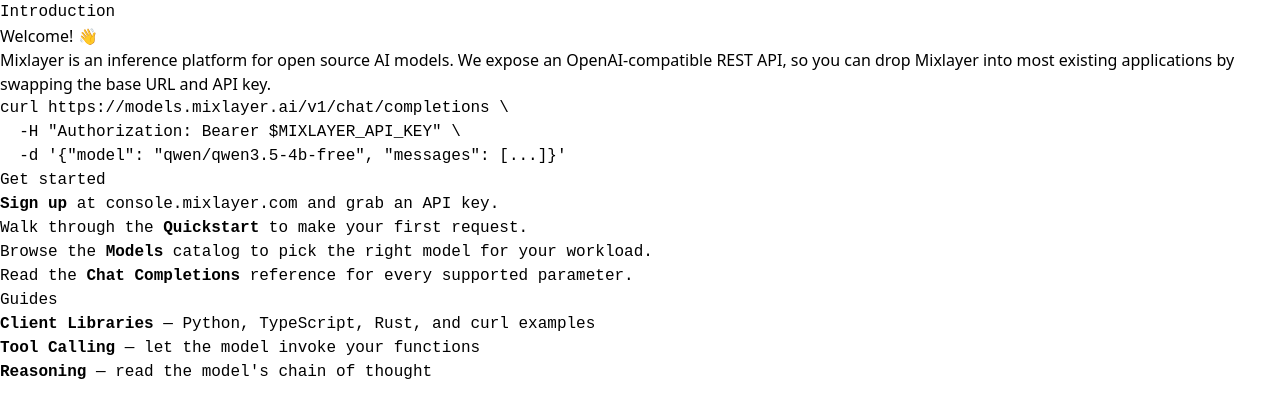
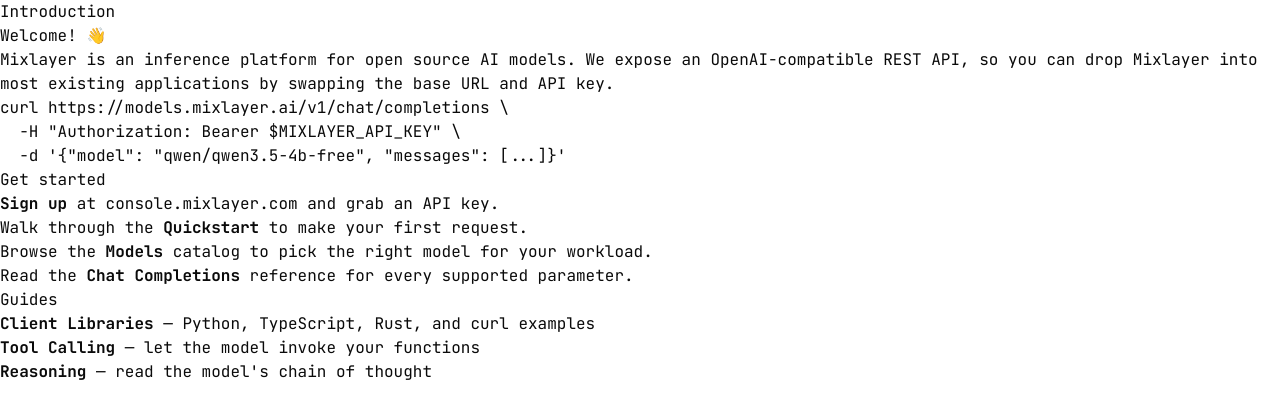
Before and after one commit to mixlayer/mixlayer-docs, a Next.js app: page / in a window 1280 px wide. Shown: the top 418 px of the page. Built offline with nearby package versions, Linux system fonts and the light colour scheme.

Commit message:
align fonts + styles to mixlayer console style

```diff
--- a/styles/globals.css
+++ b/styles/globals.css
@@ -1,31 +1,33 @@
+@import url("https://fonts.googleapis.com/css2?family=JetBrains+Mono:ital,wght@0,100..800;1,100..800&display=swap");
+
 @tailwind base;
 @tailwind components;
 @tailwind utilities;
 
-@font-face {
-  font-family: "Berkeley Mono";
-  src: url("/fonts/BerkeleyMono-Light.otf") format("otf"); /* Adjust path */
-  font-weight: normal;
-  font-style: normal;
+:root {
+  --background: oklch(1 0 0);
+  --foreground: oklch(0.145 0 0);
+  --muted-foreground: oklch(0.556 0 0);
+  --border: oklch(0.922 0 0);
+  --font-mono: "JetBrains Mono", monospace;
+  --font-sans: var(--font-mono);
 }
 
-@font-face {
-  font-family: "Berkeley Mono";
-  src: url("/fonts/BerkeleyMono-Bold.otf") format("otf"); /* Adjust path */
-  font-weight: bold;
-  font-style: normal;
+.dark {
+  --background: oklch(0.145 0 0);
+  --foreground: oklch(0.985 0 0);
+  --muted-foreground: oklch(0.708 0 0);
+  --border: oklch(0.269 0 0);
 }
 
-@font-face {
-  font-family: "Berkeley Mono";
-  src: url("/fonts/BerkeleyMono-SemiBold.otf") format("otf"); /* Adjust path */
-  font-weight: 600;
-  font-style: normal;
+html,
+body {
+  font-family: var(--font-mono);
 }
 
-:root {
-  /* --font-mono: "Times New Roman", monospace; */
-  --font-mono: "Berkeley Mono", monospace;
+body {
+  background: var(--background);
+  color: var(--foreground);
 }
 
 h1,
@@ -33,16 +35,83 @@ h2,
 h3,
 h4,
 h5,
-h6 {
-  @apply font-mono !font-light;
+h6,
+p,
+li,
+blockquote,
+figcaption,
+table,
+input,
+button,
+textarea,
+select {
+  font-family: inherit;
 }
 
-body {
-  @apply font-mono;
+.nextra-content,
+.nextra-nav-container,
+.nextra-sidebar-container,
+.nextra-toc {
+  font-family: var(--font-mono);
 }
 
-p {
-  @apply font-sans;
+.nextra-content a {
+  text-decoration-line: underline;
+  text-decoration-style: dotted;
+  text-underline-offset: 3px;
+}
+
+.nextra-content :where(h1, h2, h3, h4, h5, h6) {
+  color: var(--foreground);
+  font-family: var(--font-mono);
+  font-weight: 500;
+  letter-spacing: 0;
+}
+
+.nextra-content h1 {
+  font-size: 1.5rem;
+  font-weight: 700;
+  line-height: 2rem;
+}
+
+.nextra-content h2 {
+  font-size: 1.125rem;
+  line-height: 1.75rem;
+}
+
+.nextra-content :where(h3, h4, h5, h6) {
+  font-size: 1rem;
+  line-height: 1.5rem;
+}
+
+.nextra-content :where(h1, h2, h3, h4, h5, h6)::before {
+  color: var(--muted-foreground);
+  display: inline-block;
+  margin-right: 0.5rem;
+}
+
+.nextra-content h1::before {
+  content: "#";
+}
+
+.nextra-content h2::before {
+  content: "##";
+}
+
+.nextra-content h3::before {
+  content: "###";
+}
+
+.nextra-content h4::before {
+  content: "####";
+}
+
+.nextra-content h5::before {
+  content: "#####";
+}
+
+.nextra-content h6::before {
+  content: "######";
 }
 
 /* Ensure sidebar section headings and links remain visible in light mode. */
@@ -54,17 +123,17 @@ p {
 .nextra-sidebar-container h4,
 .nextra-sidebar-container h5,
 .nextra-sidebar-container h6 {
-  color: rgb(24 24 27);
+  color: var(--foreground);
 }
 
 .nextra-sidebar-container span,
 .nextra-sidebar-container div {
-  color: rgb(24 24 27);
+  color: var(--foreground);
 }
 
 .dark .nextra-sidebar-container span,
 .dark .nextra-sidebar-container div {
-  color: rgb(161 161 170);
+  color: var(--muted-foreground);
 }
 
 .dark .nextra-sidebar-container,
@@ -75,5 +144,5 @@ p {
 .dark .nextra-sidebar-container h4,
 .dark .nextra-sidebar-container h5,
 .dark .nextra-sidebar-container h6 {
-  color: rgb(244 244 245);
+  color: var(--foreground);
 }
--- a/tailwind.config.js
+++ b/tailwind.config.js
@@ -9,7 +9,8 @@ module.exports = {
   theme: {
     extend: {
       fontFamily: {
-        mono: ["Berkeley Mono", "monospace"],
+        mono: ["JetBrains Mono", "monospace"],
+        sans: ["JetBrains Mono", "monospace"],
       },
     },
   },
```
